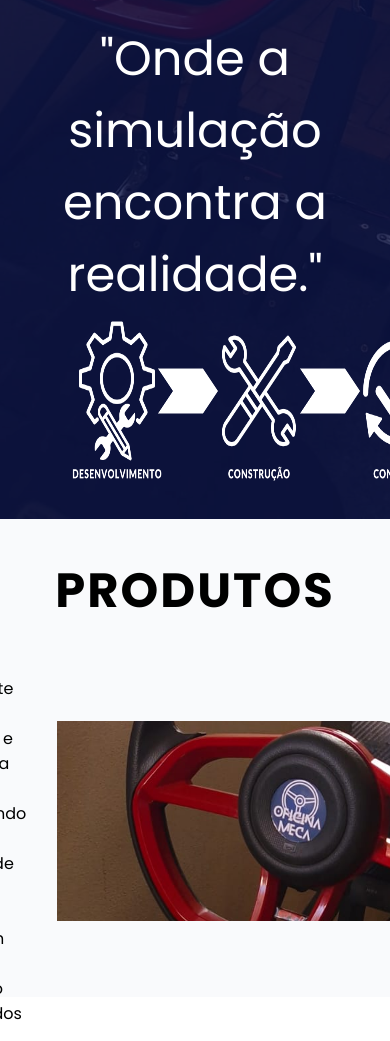
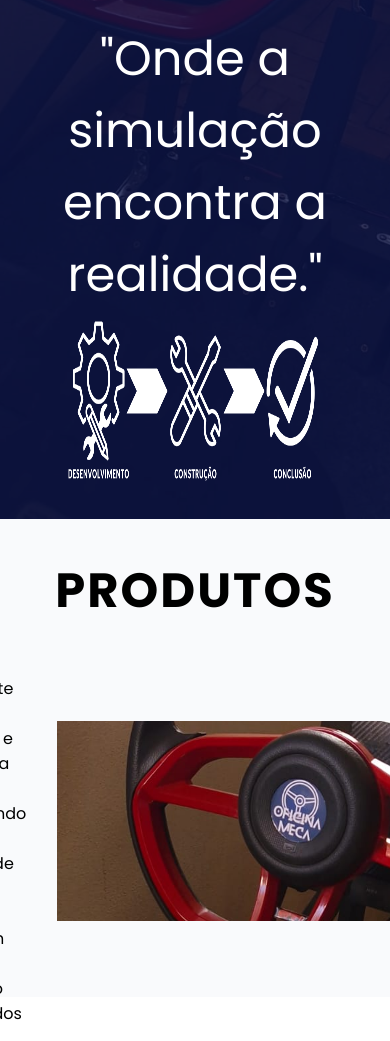
Before and after one commit to GabrielG71/oficina_do_meca, a plain HTML site: page homepage/index.html in a window 390 px wide. Shown: the part 881-1922 px from the top of the page. Drawn offline with Linux system fonts and the light colour scheme.

Commit message:
att img_emo

```diff
--- a/homepage/index.css
+++ b/homepage/index.css
@@ -361,8 +361,14 @@ div.elemento img{
     }
 
     #img_emo {
-        max-width: 400px;
+        display: block;
+        margin: 0 auto;
+        max-width: 100%;
         max-height: 300px;
+    }
+
+    #imagem-emocional {
+        text-align: center;
     }
 
     a.detalhes {
```
